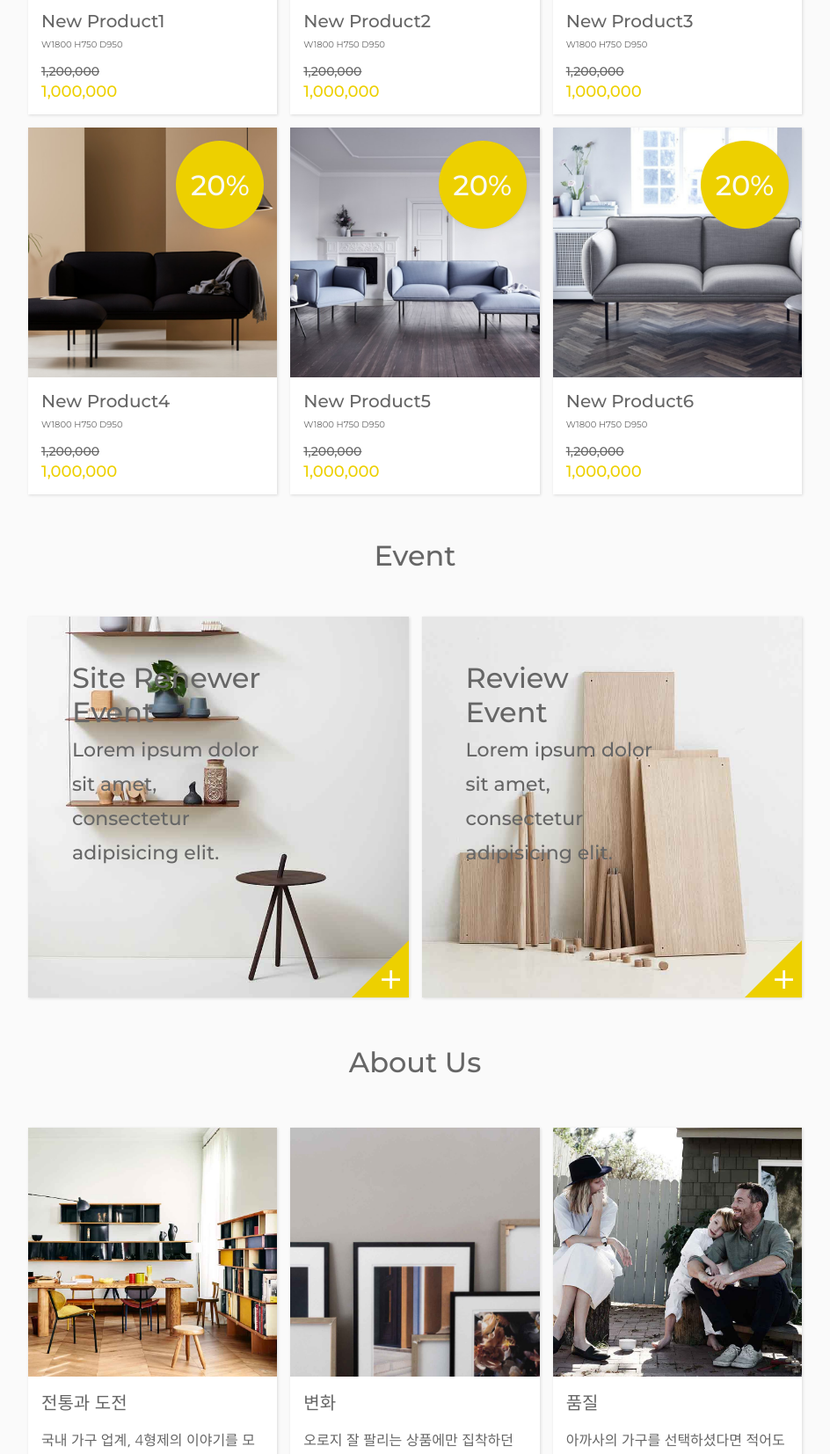
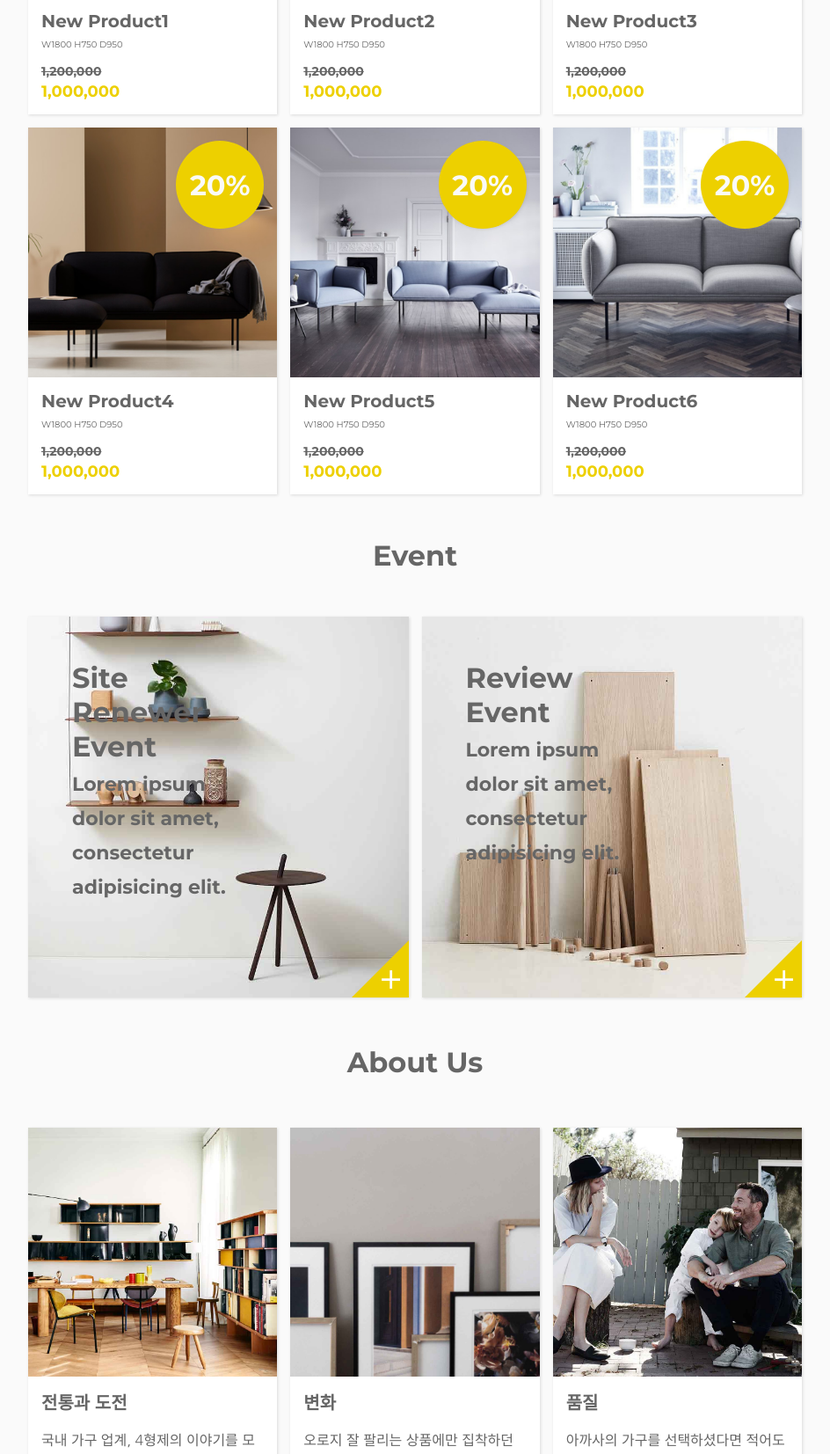
Before and after one commit to ceh9450/acasa, a plain HTML site: page index.html in a window 1280 px wide. Shown: the part 1147-2800 px from the top of the page at 88% size, without its empty margins (258-1202 px from the left). Drawn offline with Linux system fonts and the light colour scheme.

Commit message:
Add files via upload

```diff
--- a/css/style.css
+++ b/css/style.css
@@ -59,7 +59,7 @@ header ul li a{
   color: var(--textMidColor);
   font-family: 'Montserrat', sans-serif;
   font-size: 14px;
-  font-weight: 500;
+  font-weight: bold;
 }
 
 header ul li a:hover{
@@ -121,7 +121,7 @@ footer p{
   color: var(--textMidColor);
   font-family: 'Montserrat', sans-serif;
   font-size: 32px;
-  font-weight: 500;
+  font-weight: bold;
 }
 
 .conA img{
@@ -144,7 +144,7 @@ footer p{
   color: var(--textMidColor);
   font-family: 'Montserrat', sans-serif;
   font-size: 32px;
-  font-weight: 500;
+  font-weight: bold;
 }
 
 .conB .productList{
@@ -169,7 +169,7 @@ footer p{
   color: var(--textMidColor);
   font-family: 'Montserrat', sans-serif;
   font-size: 20px;
-  font-weight: 500;
+  font-weight: bold;
 }
 
 .conB .size{
@@ -190,7 +190,7 @@ footer p{
   color: var(--textMidColor);
   font-family: 'Montserrat', sans-serif;
   font-size: 14px;
-  font-weight: 500;
+  font-weight: bold;
   text-decoration: line-through;
 }
 
@@ -202,7 +202,7 @@ footer p{
   color: var(--textHoverColor);
   font-family: 'Montserrat', sans-serif;
   font-size: 18px;
-  font-weight: 500;
+  font-weight: bold;
 }
 
 .conB .newProduct1 img, .newProduct2 img,
@@ -237,7 +237,7 @@ footer p{
   color: var(--textLightColor);
   font-family: 'Montserrat', sans-serif;
   font-size: 32px;
-  font-weight: 500;
+  font-weight: bold;
 }
 
 .conB .linkProduct1, .linkProduct2, .linkProduct3, .linkProduct4, .linkProduct5, .linkProduct6{
@@ -262,7 +262,7 @@ footer p{
   color: var(--textMidColor);
   font-family: 'Montserrat', sans-serif;
   font-size: 32px;
-  font-weight: 500;
+  font-weight: bold;
 }
 
 .conC .eventList{
@@ -295,7 +295,7 @@ footer p{
   color: var(--textMidColor);
   font-family: 'Montserrat', sans-serif;
   font-size: 32px;
-  font-weight: 500;
+  font-weight: bold;
 }
 
 .conC .eventName .eventInfo{
@@ -306,7 +306,7 @@ footer p{
   color: var(--textMidColor);
   font-family: 'Montserrat', sans-serif;
   font-size: 22px;
-  font-weight: 500;
+  font-weight: bold;
 }
 
 .conC .moreBtn1, .moreBtn2{
@@ -338,7 +338,7 @@ footer p{
   color: var(--textMidColor);
   font-family: 'Montserrat', sans-serif;
   font-size: 32px;
-  font-weight: 500;
+  font-weight: bold;
 }
 
 .conD .aboutUsList{
@@ -370,7 +370,7 @@ footer p{
   color: var(--textMidColor);
   font-family: 'Nanum Gothic', sans-serif;
   font-size: 20px;
-  font-weight: 500;
+  font-weight: bold;
 }
 
 .conD .content{
@@ -395,7 +395,7 @@ footer p{
   color: var(--textMidColor);
   font-family: 'Montserrat', sans-serif;
   font-size: 32px;
-  font-weight: 500;
+  font-weight: bold;
 }
 
 .conE .showroomList{
@@ -425,7 +425,7 @@ footer p{
   color: var(--textHoverColor);
   font-family: 'Nanum Gothic', sans-serif;
   font-size: 32px;
-  font-weight: 500;
+  font-weight: bold;
   line-height: 1.5em;
 }
 
@@ -437,7 +437,7 @@ footer p{
   color: var(--textLightColor);
   font-family: 'Montserrat', sans-serif;
   font-size: 20px;
-  font-weight: 500;
+  font-weight: bold;
 }
 
 .conE .location, .hour, .contact{
```
